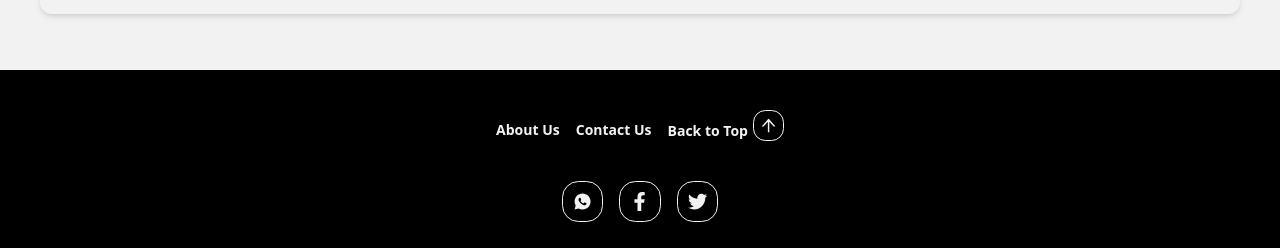
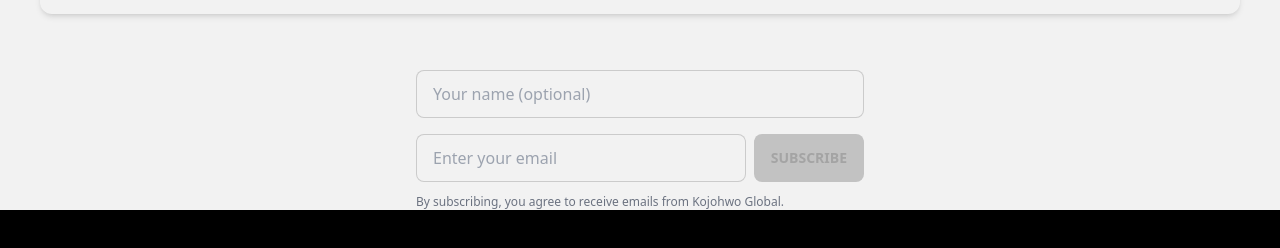
Before and after one commit to emuobopleasure/KojohwoGlobal-store, a React (Vite) app: page / in a window 1280 px wide. Shown: the part 2147-2395 px from the top of the page. Built offline with nearby package versions, Linux system fonts and the light colour scheme; a web font is replaced by a local one.

Commit message:
Newsletter feature complete

```diff
--- /dev/null
+++ b/src/components/NewsLetterForm.jsx
@@ -0,0 +1,88 @@
+import React, { useState, useEffect } from 'react';
+import useNewsletter from '../hooks/useNewsletter';
+
+const NewsletterForm = ({
+  showName = false,
+  className = '',
+  placeholder = 'Enter your email'
+}) => {
+  const [email, setEmail] = useState('');
+  const [name, setName] = useState('');
+  const { subscribe, isLoading, message, isSuccess, clearMessage } = useNewsletter();
+
+  const handleSubmit = async (e) => {
+    e.preventDefault();
+
+    if (!email.trim()) return;
+
+    const result = await subscribe(email, name);
+
+    if (result.success) {
+      setEmail('');
+      setName('');
+
+      // Auto-clear success message after 5 seconds
+      setTimeout(() => {
+        clearMessage();
+      }, 5000);
+    }
+  };
+
+  // Fix: Include clearMessage in dependency array
+  useEffect(() => {
+    return () => clearMessage();
+  }, [clearMessage]); // Added dependency
+
+  return (
+    <div className={`newsletter-form ${className}`}>
+      <div className="flex flex-col space-y-4">
+        {showName && (
+          <input
+            type="text"
+            value={name}
+            onChange={(e) => setName(e.target.value)}
+            placeholder="Your name (optional)"
+            className="input input-bordered w-full"
+            disabled={isLoading}
+          />
+        )}
+
+        <div className="flex gap-2">
+          <input
+            type="email"
+            value={email}
+            onChange={(e) => setEmail(e.target.value)}
+            placeholder={placeholder}
+            className="input input-bordered flex-1"
+            required
+            disabled={isLoading}
+          />
+          <button
+            onClick={handleSubmit}
+            className="btn btn-primary"
+            disabled={isLoading || !email.trim()}
+          >
+            {isLoading ? (
+              <span className="loading loading-spinner loading-sm"></span>
+            ) : (
+              'Subscribe'
+            )}
+          </button>
+        </div>
+
+        {/* Status Messages */}
+        {message && (
+          <div className={`alert ${isSuccess ? 'alert-success' : 'alert-error'} text-sm`}>
+            <span>{message}</span>
+          </div>
+        )}
+      </div>
+
+      <p className="text-xs text-gray-500 mt-3">
+        By subscribing, you agree to receive emails from Kojohwo Global.
+      </p>
+    </div>
+  );
+};
+
+export default NewsletterForm;
--- /dev/null
+++ b/src/hooks/useNewsLetter.js
@@ -0,0 +1,52 @@
+import { useState, useCallback } from 'react';
+
+const useNewsletter = () => {
+  const [isLoading, setIsLoading] = useState(false);
+  const [message, setMessage] = useState('');
+  const [isSuccess, setIsSuccess] = useState(false);
+
+  const subscribe = async (email, name = '') => {
+    setIsLoading(true);
+    setMessage('');
+    setIsSuccess(false);
+
+    try {
+      const response = await fetch('/api/subscribe', {
+        method: 'POST',
+        headers: {
+          'Content-Type': 'application/json',
+        },
+        body: JSON.stringify({
+          email: email.trim(),
+          name: name.trim()
+        })
+      });
+
+      const data = await response.json();
+
+      if (response.ok && data.success) {
+        setIsSuccess(true);
+        setMessage(data.message || 'Successfully subscribed!');
+        return { success: true };
+      } else {
+        setMessage(data.error || 'Something went wrong');
+        return { success: false };
+      }
+    } catch (error) {
+      setMessage('Network error. Please try again.');
+      return { success: false };
+    } finally {
+      setIsLoading(false);
+    }
+  };
+
+  // Use useCallback to make clearMessage stable
+  const clearMessage = useCallback(() => {
+    setMessage('');
+    setIsSuccess(false);
+  }, []);
+
+  return { subscribe, isLoading, message, isSuccess, clearMessage };
+};
+
+export default useNewsletter;
--- a/src/pages/Home.jsx
+++ b/src/pages/Home.jsx
@@ -5,6 +5,7 @@ import Newsletter from '../components/NewsLetter';
 import FeaturedCategories from '../components/FeaturedCategories';
 import { Helmet } from 'react-helmet-async';
 import TestCateg from '../components/TestCateg';
+import NewsletterForm from '../components/NewsLetterForm';
 
 const HomePage = () => {
 
@@ -39,6 +40,11 @@ const HomePage = () => {
           <FeaturedCategories/>
           <FeaturedProducts />
           <Newsletter />
+          <NewsletterForm
+            className="max-w-md mx-auto"
+              showName={true}
+
+          />
         </div>
       </section>
     </>
```
Also changed, not shown: api/subscribe.js (added, +67 -0 lines), vercel.json, 2 other files (tests, documents, lock files or other folders).
